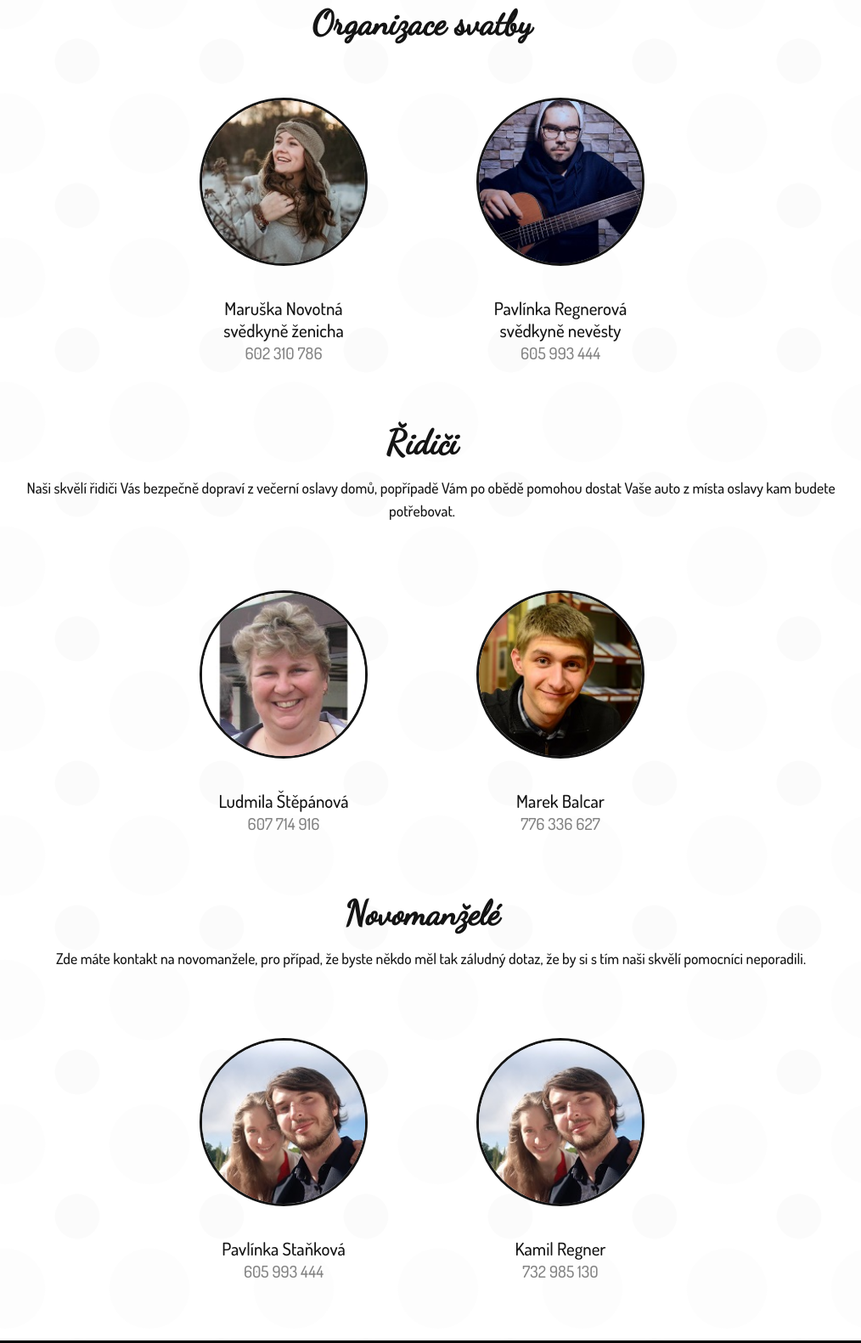
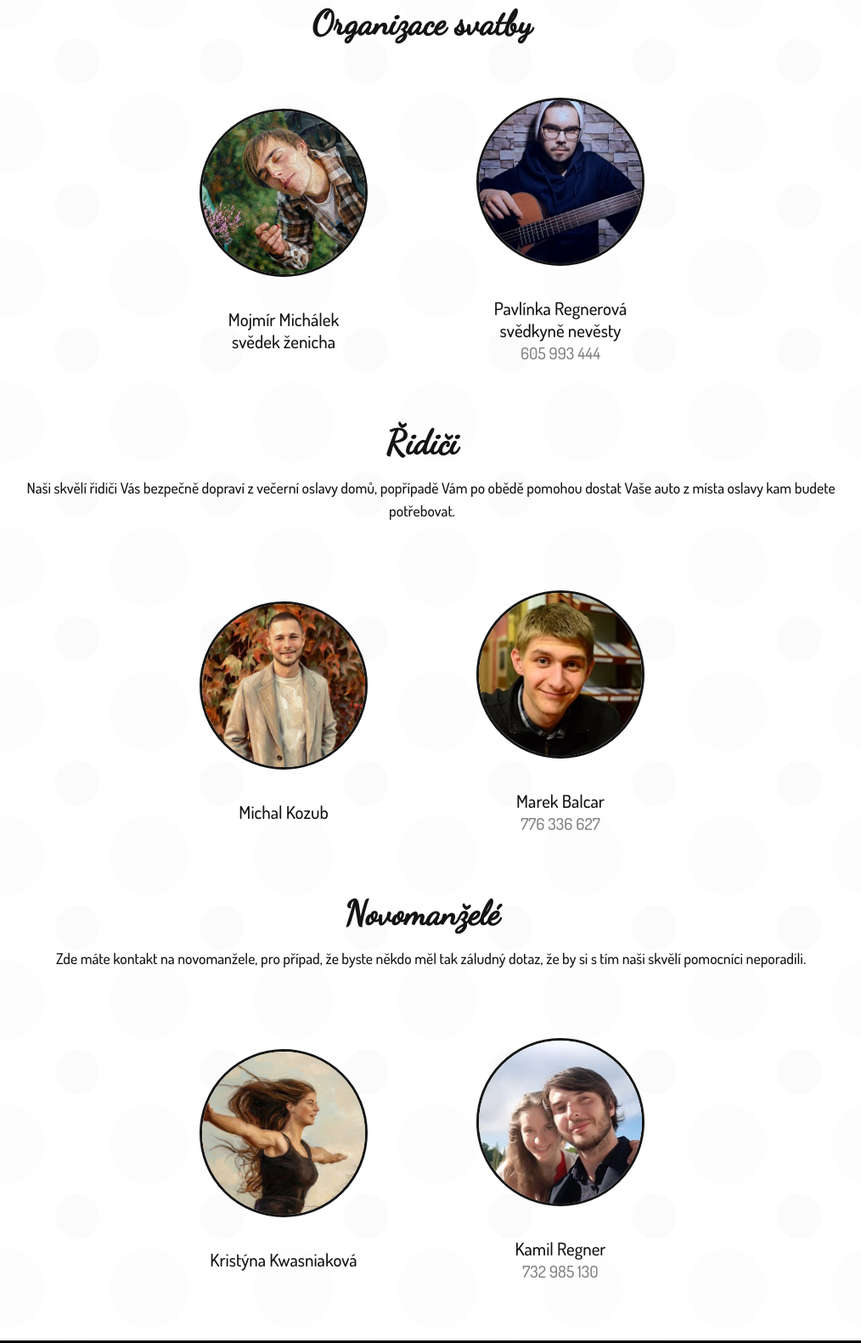
Before and after one commit to kubasi3/uhlirovi, a plain HTML site: page index.html in a window 1280 px wide. Shown: the part 6289-7870 px from the top of the page at 85% size, without its empty margins (143-1157 px from the left). Drawn offline with Linux system fonts and the light colour scheme; a web font is replaced by a local one.

Commit message:
edit foto - main and profil

```diff
--- a/index.html
+++ b/index.html
@@ -191,18 +191,18 @@
     <h3>Organizace svatby</h3>
       <div class="container">
       <div class="contact">
-        <img src="assets/image/webp/maruskaN.webp" alt="Maruška Novotná">
+        <img src="assets/image/MojmirM.jpeg" alt="Mojmír Michálek">
         <ul>
-          <li>Maruška Novotná</li>
-          <li>svědkyně ženicha</li>
-          <li><a href="tel:+420602310786">602 310 786</a></li>        </ul>
+          <li>Mojmír Michálek</li>
+          <li>svědek ženicha</li>
+          <li><a href="tel:+420"></a></li>        </ul>
       </div>
       <div class="contact">
-        <img src="assets/image/webp/jirka.webp" alt="Jirka Hubálek">
+        <img src="assets/image/webp/jirka.webp" alt="Pavlínka Regnerová">
         <ul>
           <li>Pavlínka Regnerová</li>
           <li>svědkyně nevěsty</li>
-          <li><a href="tel:+420732169566">605 993 444</a></li>
+          <li><a href="tel:+420605993444">605 993 444</a></li>
         </ul>
       </div>
     </div>
@@ -212,10 +212,10 @@
       oslavy kam budete potřebovat. </p>
     <div class="container">
       <div class="contact">
-        <img src="assets/image/webp/lida.webp" alt="Ludmila Štěpánová">
+        <img src="assets/image/MichalK.jpeg" alt="Michal Kozub">
         <ul>
-          <li>Ludmila Štěpánová</li>
-          <li><a href="tel:+420607714916">607 714 916</a></li>
+          <li>Michal Kozub</li>
+          <li><a href="tel:+420"></a></li>
         </ul>
       </div>
       <div class="contact">
@@ -232,10 +232,10 @@
        neporadili.</p>
     <div class="container">
       <div class="contact">
-        <img src="assets/image/webp/myAKutna.webp" alt="Pavlínka Staňková">
+        <img src="assets/image/Kira.jpeg" alt="Kristýna Kwasniaková">
         <ul>
-          <li>Pavlínka Staňková</li>
-          <li><a href="tel:+420605993444">605 993 444</a></li>
+          <li>Kristýna Kwasniaková</li>
+          <li><a href="tel:+420"></a></li>
         </ul>
       </div>
       <div class="contact">
```
Also changed, not shown: assets/image/Kira.jpeg (added), assets/image/MichalK.jpeg (added), assets/image/MojmirM.jpeg (added), assets/image/tuláci na louci.jpeg (added), 1 other file.
